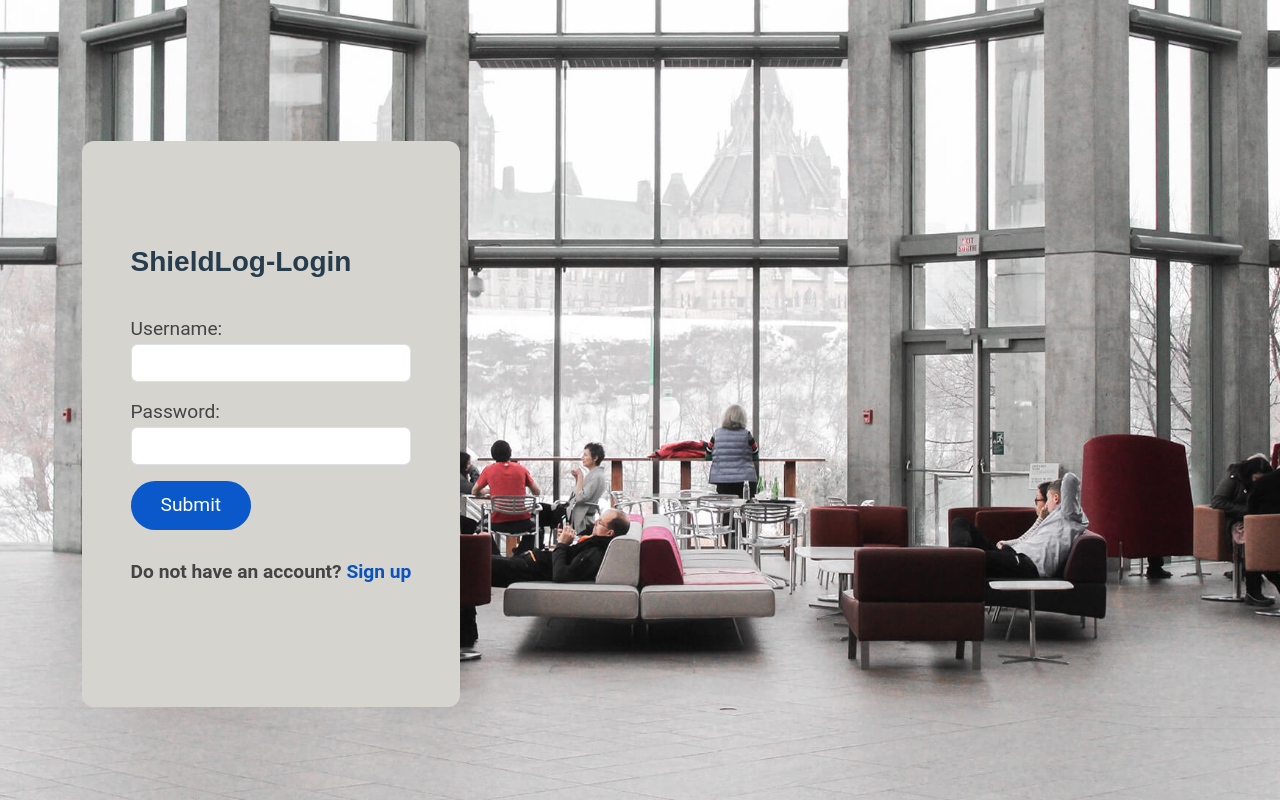
After one commit to stephen-otieno/ShieldLog, a Django app: page /login/ in a window 1280 px wide. The commit adds this page. Run offline with Django 5.2, Linux system fonts and the light colour scheme.

Commit message:
login & signup

```diff
--- /dev/null
+++ b/ShieldLogApp/forms.py
@@ -0,0 +1,46 @@
+from django import forms
+from django.contrib.auth import get_user_model
+from django.contrib.auth.forms import AuthenticationForm
+
+
+User = get_user_model()
+
+class CustomLoginForm(AuthenticationForm):
+    username = forms.CharField(widget=forms.TextInput(attrs={'class': 'form-control'}))
+    password = forms.CharField(widget=forms.PasswordInput(attrs={'class': 'form-control'}))
+
+
+
+#registration form
+class RegisterForm(forms.ModelForm):
+    username = forms.CharField(
+        max_length=150,
+        help_text="",  # Remove help text
+        widget=forms.TextInput(attrs={'class': 'form-control'})  # Optional
+
+    )
+    email = forms.EmailField(widget=forms.TextInput(attrs={'class': 'form-control'}),label='Email')
+    password = forms.CharField(widget=forms.PasswordInput(attrs={'class': 'form-control'}))
+    confirm_password = forms.CharField(widget=forms.PasswordInput(attrs={'class': 'form-control'}))
+
+    class Meta:
+        model = User
+        fields = ['username', 'email', 'password']
+
+
+    def clean(self):
+        cleaned_data = super().clean()
+        password1 = cleaned_data.get('password')
+        password2 = cleaned_data.get('confirm_password')
+        if password1 and password2 and password1 != password2:
+            raise forms.ValidationError("Passwords don't match")
+        return cleaned_data
+
+
+
+    def save(self, commit=True):
+      user = super().save(commit=False)
+      user.set_password(self.cleaned_data['password'])
+      if commit:
+            user.save()
+            return user
--- /dev/null
+++ b/ShieldLogApp/static/assets/css/login.css
@@ -0,0 +1,58 @@
+
+
+body {
+     width: 100%;
+  min-height: 100vh;
+  position: relative;
+  padding: 0;
+  display: flex;
+  align-items: center;
+  justify-content: center;
+  overflow: hidden;
+  background-color: #ffc720;
+  background: url("../img/hero-bg.jpg") top center no-repeat;
+  background-size: cover;
+  font-size: larger;
+  font-family: 'Gill Sans', 'Gill Sans MT', Calibri, 'Trebuchet MS', sans-serif;
+
+}
+
+.login {
+
+    width: 10cm;
+    height: 15cm;
+    background-color: #d5d4cf;
+    display: flex;
+    align-items: center;
+    justify-content: center;
+    align-content: center;
+    border-radius: 12px;
+
+}
+
+
+
+.submit_btn {
+    color: white;
+  background-color: #0a58ca;
+  border: 0;
+  padding: 10px 30px;
+  transition: 0.4s;
+  border-radius: 50px;
+
+}
+
+.submit_btn:hover {
+
+    color: white;
+}
+
+.login_btn {
+    padding: 3px;
+
+}
+
+.signup_form {
+    /* height: 10cm; */
+    width: 10cm;
+}
--- a/ShieldLogApp/templates/homepage.htm
+++ b/ShieldLogApp/templates/homepage.htm
@@ -63,7 +63,7 @@
         <i class="mobile-nav-toggle d-xl-none bi bi-list"></i>
       </nav>
 
-      <a class="cta-btn" href="index.html#about">Login</a>
+      <!-- <a class="cta-btn" href="index.html#about">Login</a> -->
 
     </div>
   </header>
--- /dev/null
+++ b/ShieldLogApp/templates/login.htm
@@ -0,0 +1,56 @@
+{% load static %}
+
+<!DOCTYPE html>
+<html lang="en">
+
+<head>
+    <meta charset="UTF-8">
+    <title>ShieldLog-Login</title>
+    <link href="https://cdn.jsdelivr.net/npm/bootstrap@5.3.3/dist/css/bootstrap.min.css" rel="stylesheet"
+        integrity="sha384-QWTKZyjpPEjISv5WaRU9OFeRpok6YctnYmDr5pNlyT2bRjXh0JMhjY6hW+ALEwIH" crossorigin="anonymous">
+
+    <link rel="stylesheet" href="{% static 'assets/css/login.css' %}">
+    <link href="{% static 'assets/css/main.css' %}" rel="stylesheet">
+
+</head>
+
+<body>
+
+    <div class="container mt-5">
+        <div class="row">
+
+            <div class="col-md-5">
+                <nav id="hero" class="login ">
+                    <form action="{% url 'login' %}" method="POST" class=" login_form">
+
+                        <h3> <b>ShieldLog-Login</b></h3> <br>
+                        <b> {% csrf_token %} </b>
+
+
+
+                        {{ form.as_p }}
+
+
+                        <button class="submit_btn" type="submit">Submit</button>
+                        <br><br>
+
+                        <p><b>Do not have an account?</b> <a style="color: #0a53be"
+                                href="{% url 'signup' %}"><b>Sign up</b></a></p>
+
+                    </form>
+
+                </nav>
+            </div>
+
+
+        </div>
+    </div>
+
+
+    <script src="https://cdn.jsdelivr.net/npm/bootstrap@5.3.3/dist/js/bootstrap.bundle.min.js"
+        integrity="sha384-YvpcrYf0tY3lHB60NNkmXc5s9fDVZLESaAA55NDzOxhy9GkcIdslK1eN7N6jIeHz"
+        crossorigin="anonymous"></script>
+
+</body>
+
+</html>
--- a/ShieldLogApp/urls.py
+++ b/ShieldLogApp/urls.py
@@ -3,5 +3,7 @@ from django.urls import path
 
 urlpatterns = [
     path('', views.index, name="landing_page"),
-    path('homepage/', views.homepage, name= "homepage")
+    path('homepage/', views.homepage, name= "homepage"),
+    path('login/', views.login_page, name= "login"),
+    path('signup/', views.signup_page, name="signup")
 ]
--- a/ShieldLogApp/views.py
+++ b/ShieldLogApp/views.py
@@ -1,7 +1,45 @@
-from django.shortcuts import render
+from django.shortcuts import render,redirect
+from .forms import RegisterForm,CustomLoginForm
+from django.contrib import messages
+from django.contrib.auth import  login
+
+
 
 def index(request):
     return render(request,'index.htm')
 
+
+
 def homepage(request):
     return render(request, 'homepage.htm')
+
+
+
+# Login function
+def login_page(request):
+    if request.method == 'POST':
+        form = CustomLoginForm(data=request.POST)
+        if form.is_valid():
+            user = form.get_user()
+            login(request, user)
+            return redirect('homepage')  # Redirect to the home page after successful login
+    else:
+        form = CustomLoginForm()
+
+    return render(request, 'login.htm',{'form':form})
+
+
+
+# Register function
+def signup_page(request):
+    if request.method == 'POST':
+        form = RegisterForm(request.POST)
+        if form.is_valid():
+            form.save()
+            messages.success(request, "Registration successful! Please log in.")
+            return redirect('login')
+    else:
+        form = RegisterForm()
+
+
+    return render(request, 'signup.htm', {'form': form})
```
Also changed, not shown: ShieldLogApp/templates/index.htm (+4 -4 lines), ShieldLogApp/templates/signup.htm (added, +54 -0 lines), db.sqlite3.
